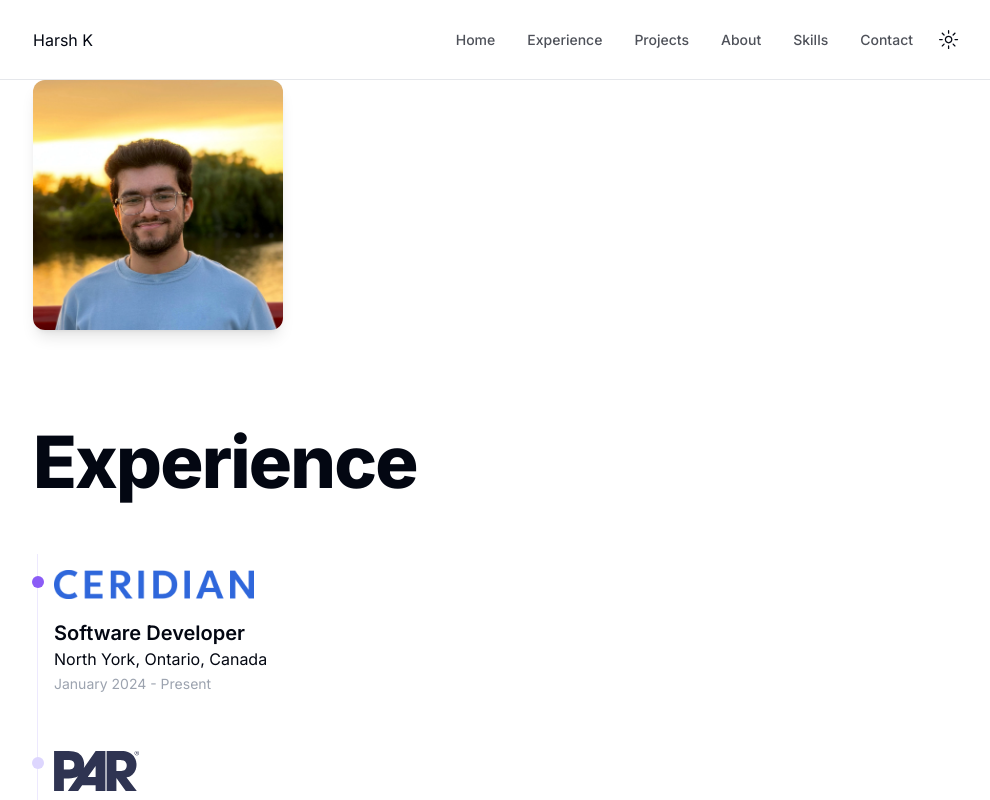
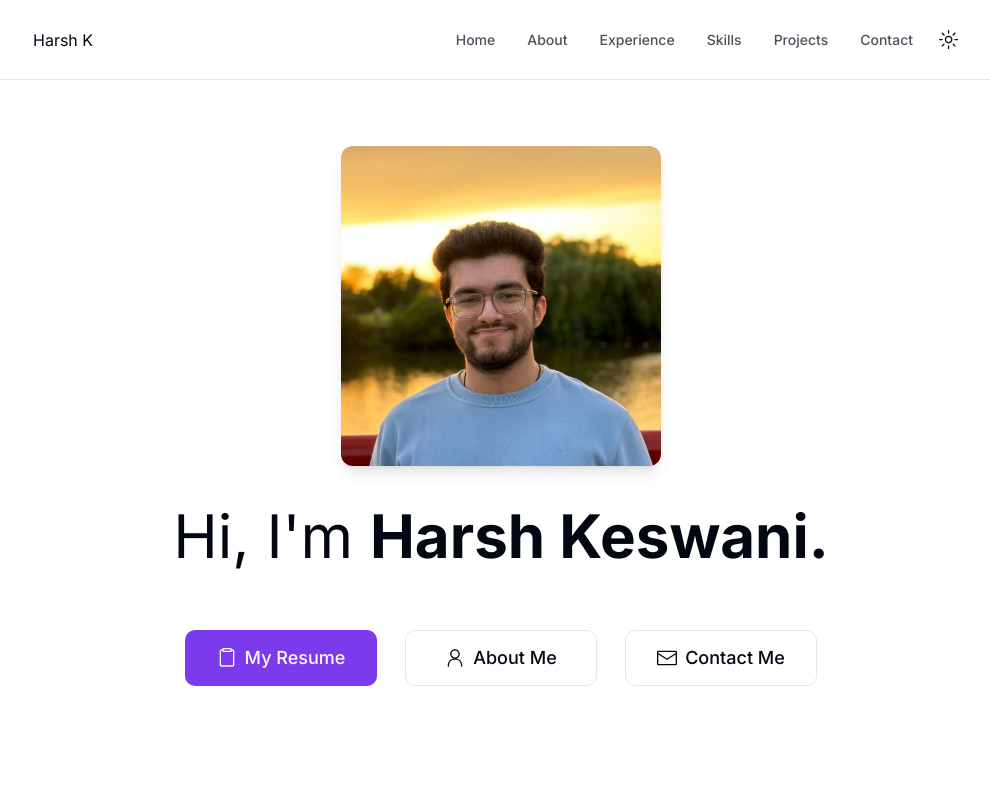
Before and after one commit to hershk17/portfolio, a Next.js app: page / in a window 1280 px wide. Shown: the top 800 px of the page, without its empty margins (139-1129 px from the left). Built offline with nearby package versions, Linux system fonts and the light colour scheme.

Commit message:
added overview page

```diff
--- a/components/Main.tsx
+++ b/components/Main.tsx
@@ -7,12 +7,12 @@ import { Skills } from "@/components/sections/Skills";
 
 export const Main = () => {
   return (
-    <main className="container space-y-24 overflow-auto scroll-pt-24">
+    <main className="container overflow-auto scroll-pt-24 space-y-28">
       <Overview />
+      <About />
       <Experience />
+      <Skills />
       <Projects />
-      <About />
-      <Skills />
       <Contact />
     </main>
   );
--- a/components/sections/Contact.tsx
+++ b/components/sections/Contact.tsx
@@ -105,7 +105,7 @@ export const Contact = () => {
 
         <section className="flex flex-col gap-4 mt-12 md:mt-5">
           {LINKS.map((link, idx) => (
-            <Link key={idx} href={link.href}>
+            <Link key={idx} href={link.href} target="_blank">
               <Button variant="ghost" className="h-16 flex items-start gap-3">
                 <Image
                   src={link.icon}
--- a/components/sections/Experience.tsx
+++ b/components/sections/Experience.tsx
@@ -9,15 +9,13 @@ export const Experience = () => {
         Experience
       </h1>
 
-      <ol className="relative border-s border-violet-100 dark:border-violet-900 pt-1 ml-1">
+      <ol className="relative border-s border-violet-100 dark:border-violet-900 space-y-14">
         {EXPERIENCES.map((experience, idx) => (
-          <li key={idx} className="mb-14 ms-4 ml-10">
+          <li key={idx} className="ms-4 ml-10">
             <div
               className={cn(
                 "absolute rounded-full w-3 h-3 mt-1.5 -start-1.5",
-                idx === 0
-                  ? "bg-violet-500"
-                  : "bg-violet-200 dark:bg-violet-900"
+                idx === 0 ? "bg-violet-500" : "bg-violet-200 dark:bg-violet-900"
               )}
             ></div>
             <Image
@@ -31,7 +29,7 @@ export const Experience = () => {
             <time className="mb-1 text-sm font-normal leading-none text-gray-400 dark:text-gray-500">
               {experience.date}
             </time>
-            <ul className="mt-3">
+            <ul className="mt-3 list-disc ml-4">
               {experience.responsibilities.map((responsibility, idx) => (
                 <li key={idx}>{responsibility}</li>
               ))}
--- a/components/sections/Overview.tsx
+++ b/components/sections/Overview.tsx
@@ -1,10 +1,55 @@
 import pfp from "@/public/img/logos/pfp.webp";
+import {
+  ClipboardIcon,
+  EnvelopeClosedIcon,
+  PersonIcon,
+} from "@radix-ui/react-icons";
 import Image from "next/image";
+import { Button } from "../ui/button";
+import Link from "next/link";
 
 export const Overview = () => {
   return (
-    <section id="overview">
-      <Image src={pfp} alt="Profile Picture" height={250}  className="rounded-lg shadow-lg"/>
+    <section
+      id="overview"
+      className="flex flex-col h-[calc(100dvh-8rem)] text-center justify-center items-center"
+    >
+      <Image
+        src={pfp}
+        alt="Profile Picture"
+        className="rounded-xl shadow-lg max-h-[40dvh] w-[40dvh]"
+      />
+      <span className="text-6xl mt-[5dvh]">
+        Hi, I&#39;m{" "}
+        <strong className="whitespace-nowrap">Harsh Keswani.</strong>
+      </span>
+
+      <div className="flex flex-col md:flex-row items-center justify-center gap-3 md:gap-7 mt-16">
+        <Link href="/resume.pdf">
+          <Button className="text-lg h-14 flex w-72 md:w-48 gap-2">
+            <ClipboardIcon className="h-5 w-5" />
+            My Resume
+          </Button>
+        </Link>
+        <Link href="#about">
+          <Button
+            className="text-lg h-14 flex w-72 md:w-48 gap-2"
+            variant="outline"
+          >
+            <PersonIcon className="h-5 w-5" />
+            About Me
+          </Button>
+        </Link>
+        <Link href="#contact">
+          <Button
+            className="text-lg h-14 flex w-72 md:w-48 gap-2"
+            variant="outline"
+          >
+            <EnvelopeClosedIcon className="h-5 w-5" />
+            Contact Me
+          </Button>
+        </Link>
+      </div>
     </section>
   );
 };
--- a/lib/data.ts
+++ b/lib/data.ts
@@ -38,10 +38,10 @@ import typescriptIcon from "@/public/img/icons/typescript.svg";
 
 export const NAV_ITEMS = [
   { name: "Home", href: "" },
+  { name: "About", href: "#about" },
   { name: "Experience", href: "#experience" },
+  { name: "Skills", href: "#skills" },
   { name: "Projects", href: "#projects" },
-  { name: "About", href: "#about" },
-  { name: "Skills", href: "#skills" },
   { name: "Contact", href: "#contact" },
 ];
 
@@ -261,18 +261,11 @@ export const ABOUT = [
     paragraphs: [
       "Hi, my name's Harsh.",
       "I have a bachelors degree in Software Development from Seneca College and a passion for full stack development.",
+      "In my free time, I enjoy travelling, photography, football, video games and learning more about Software Development.",
     ],
   },
   {
     id: "02",
-    title: "What I Do",
-    paragraphs: [
-      "I'm currently seeking full time opportunities to apply my skillset for solving real world problems and building seamless user experiences.",
-      "In my free time, I enjoy travelling, photography, football, video games and learning more about Software Development.",
-    ],
-  },
-  {
-    id: "03",
     title: "My Passion",
     paragraphs: [
       "When I first took up Computer Science in 11th grade, I knew it was exactly what I wanted to do! Ever since then, I have strived to further my career by consistently trying to challenge myself and reach new heights.",
@@ -280,7 +273,7 @@ export const ABOUT = [
     ],
   },
   {
-    id: "04",
+    id: "03",
     title: "My Goals",
     paragraphs: [
       "My goal is to become a skilled Software Developer capable of making meaningful contributions in the industry. The possibilities are truly exciting, and I look forward to what the future holds.",
```
